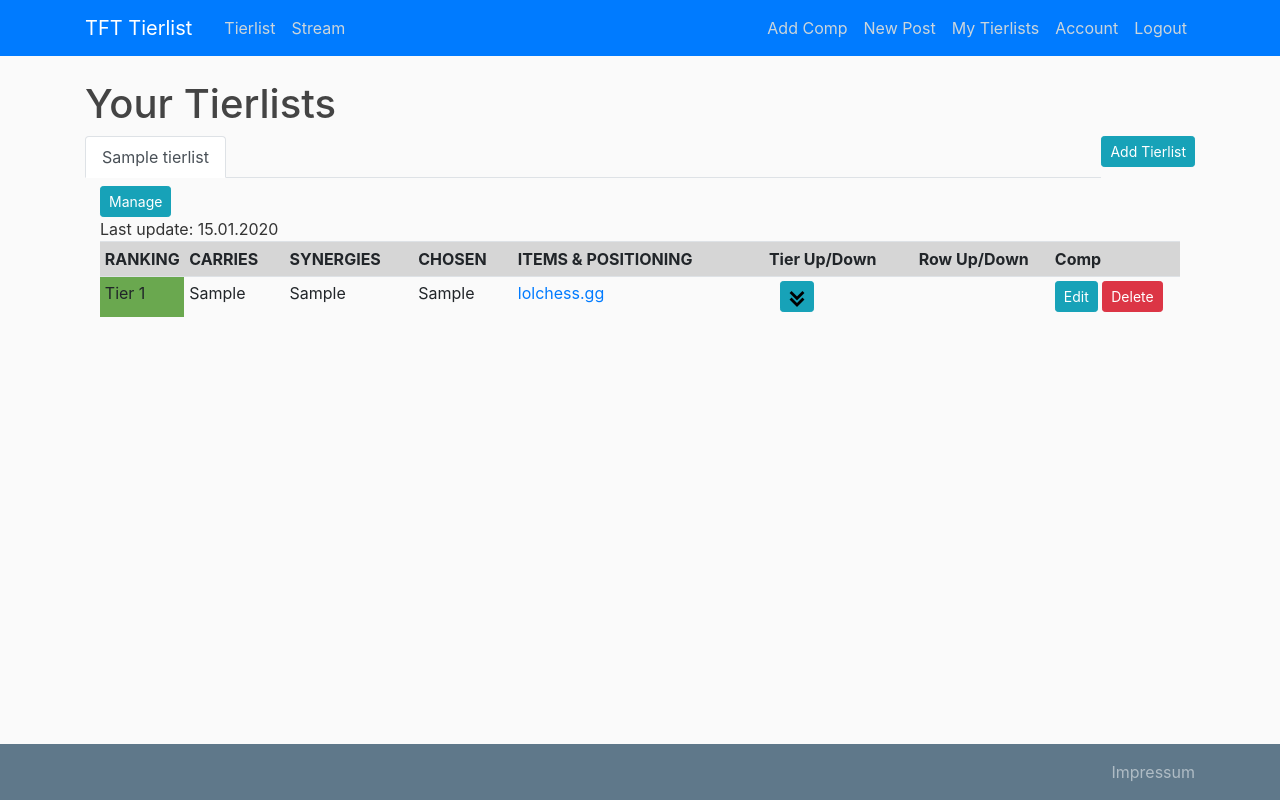
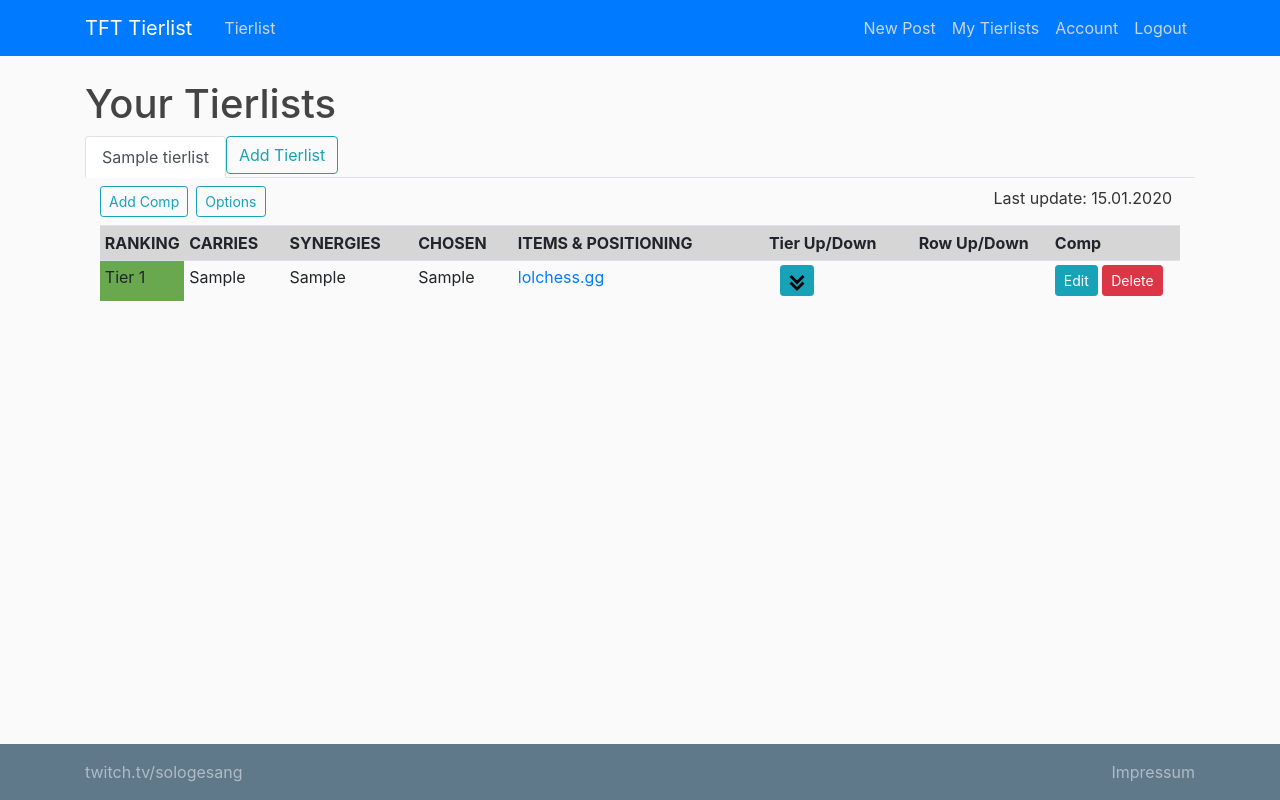
Before and after one commit to Kahitar/TFTTierlist, a Flask app: page /tierlist/manage in a window 1280 px wide. Run offline with Flask 2, Linux system fonts and the light colour scheme; a user stored in the database is signed in; tables that the repository leaves empty hold one stand-in row (values such as "Sample post"); some libraries are stand-ins or nearby versions.

Commit message:
Improved multiple tierlists.

```diff
--- a/tierlist/templates/home.html
+++ b/tierlist/templates/home.html
@@ -1,8 +1,5 @@
 {% extends "layout.html" %}
 {% block content %}
-    {% if current_user.is_authenticated and current_user.is_admin %}
-        <a class="btn btn-info btn-sm float-right mr-4 mt-4" href="#">Manage</a>
-    {% endif %}
     <div class="media">
         <img class="rounded-circle article-img" src="{{ url_for('static', filename='profile_pics/' + tierlist.author.image_file) }}">
         <h1>{{ tierlist.author.username }}'s Tierlist</h1>
--- a/tierlist/templates/layout.html
+++ b/tierlist/templates/layout.html
@@ -28,12 +28,10 @@
 				<div class="collapse navbar-collapse" id="navbarToggle">
 					<div class="navbar-nav mr-auto">
 						<a class="nav-item nav-link" href="{{ url_for('main.home')}}">Tierlist</a>
-						<a class="nav-item nav-link" href="https://www.twitch.tv/sologesang" target="_blank">Stream</a>
 					</div>
 					<!-- Navbar Right Side -->
 					<div class="navbar-nav">
 						{% if current_user.is_authenticated and current_user.is_admin %}
-							<a class="nav-item nav-link" href="{{ url_for('comps.new_comp') }}">Add Comp</a>
 							<a class="nav-item nav-link" href="{{ url_for('posts.new_post') }}">New Post</a>
 							<a class="nav-item nav-link" href="{{ url_for('tierlists.manage') }}">My Tierlists</a>
 						{% endif %}
@@ -68,10 +66,11 @@
 
 	</main>
 
-	<footer class="site-footer pt-8">
+	<footer class="site-footer">
 		<nav class="navbar navbar-dark bg-steel fixed-bottom">
 			<div class="container">
 				<div class="navbar-nav mr-auto">
+					<a class="nav-item nav-link" href="https://www.twitch.tv/sologesang" target="_blank">twitch.tv/sologesang</a>
 				</div>
 				<div class="navbar-nav">
 					<a class="nav-item nav-link" href="{{ url_for('main.impressum')}}">Impressum</a>
--- a/tierlist/templates/tierlist.html
+++ b/tierlist/templates/tierlist.html
@@ -1,5 +1,17 @@
 <div class="container">
-    <div>Last update: {{ tierlist.last_updated.strftime('%d.%m.%Y') }}</div>
+    <!-- <nav class="navbar navbar-expand-md"> -->
+        {% if current_user.is_authenticated and current_user == tierlist.author %}
+            <div class="float-left mt-2 mb-2 mr-2">
+                <a class="btn btn-sm btn-outline-info" href="{{ url_for('comps.new_comp', tierlist_id=tierlist.id) }}">Add Comp</a>
+            </div>
+            <div class="float-left mt-2 mb-2 mr-2">
+                <a class="btn btn-sm btn-outline-info" href="{{ url_for('tierlists.tierlist_properties', tierlist_id=tierlist.id) }}">Options</a>
+            </div>
+        {% endif %}
+        <div class="float-right mt-2 mr-2">
+            <div class="nav-item">Last update: {{ tierlist.last_updated.strftime('%d.%m.%Y') }}</div>
+        </div>
+    <!-- </div> -->
     <table class="table table-hover table-sm">
     <tbody>
         <tr class="table-active">
--- a/tierlist/templates/tierlists.html
+++ b/tierlist/templates/tierlists.html
@@ -1,7 +1,7 @@
 {% extends "layout.html" %}
 {% block content %}
     <h1>Your Tierlists</h1>
-    <a class="btn btn-info btn-sm float-right" href="{{ url_for('tierlists.new_tierlist') }}">Add Tierlist</a>
+    <!-- <a class="btn btn-outline-info btn-sm mb-2" href="{{ url_for('tierlists.new_tierlist') }}">Add Tierlist</a> -->
     <ul class="nav nav-tabs" id="myTab" role="tablist">
         {% for tierlist in tierlists %}
             <li class="nav-item">
@@ -12,6 +12,9 @@
                 {% endif %}
             </li>
         {% endfor %}
+        <li class="nav-item">
+            <a class="btn btn-outline-info pull-right" id="add-list-tab" href="{{ url_for('tierlists.new_tierlist') }}" role="tab">Add Tierlist</a>
+        </li>
     </ul>
 
     <div class="tab-content">
@@ -21,11 +24,6 @@
             {% else %}
                 <div class="tab-pane fade" id="page-{{ loop.index }}" role="tabpanel" aria-labelledby="page-{{ loop.index }}-tab">
             {% endif %}
-                    {% if current_user.is_authenticated and current_user == tierlist.author %}
-                        <div class="container mt-2">
-                            <a class="btn btn-info btn-sm" href="{{ url_for('tierlists.update_tierlist', tierlist_id=tierlist.id) }}">Manage</a>
-                        </div>
-                    {% endif %}
 
                     {% set comps = all_comps[loop.index-1] %}
 
--- a/tierlist/tierlist/forms.py
+++ b/tierlist/tierlist/forms.py
@@ -1,8 +1,10 @@
 from flask_wtf import FlaskForm
 from wtforms import StringField, BooleanField, SubmitField
+from wtforms.validators import DataRequired, Length
 
 
-class ManageTierlistForm(FlaskForm):
-    name = StringField('Name')
+class TierlistPropertiesForm(FlaskForm):
+    name = StringField('Name', validators=[
+                       DataRequired(), Length(min=1, max=20)])
     is_public = BooleanField('Public')
     submit = SubmitField('Save')
--- a/tierlist/tierlist/routes.py
+++ b/tierlist/tierlist/routes.py
@@ -3,7 +3,7 @@ from flask import (render_template, url_for, flash,
 from flask_login import current_user, login_required
 from tierlist import db
 from tierlist.models import Tierlist, Comp
-from tierlist.tierlist.forms import ManageTierlistForm
+from tierlist.tierlist.forms import TierlistPropertiesForm
 
 tierlists = Blueprint('tierlists', __name__)
 
@@ -11,7 +11,7 @@ tierlists = Blueprint('tierlists', __name__)
 @tierlists.route('/tierlist/create', methods=["GET", "POST"])
 @login_required
 def new_tierlist():
-    form = ManageTierlistForm()
+    form = TierlistPropertiesForm()
 
     if form.validate_on_submit():
         name = form.name.data
@@ -23,14 +23,14 @@ def new_tierlist():
         flash("New Tierlist has been created.", "success")
         return redirect(url_for('tierlists.manage'))
 
-    return render_template('manage_tierlist.html', form=form)
+    return render_template('tierlist_properties.html', form=form)
 
 
-@tierlists.route('/tierlist/<int:tierlist_id>/update', methods=["GET", "POST"])
+@tierlists.route('/tierlist/<int:tierlist_id>/properties', methods=["GET", "POST"])
 @login_required
-def update_tierlist(tierlist_id):
+def tierlist_properties(tierlist_id):
     tierlist = Tierlist.query.filter_by(id=tierlist_id).first()
-    form = ManageTierlistForm()
+    form = TierlistPropertiesForm()
     if form.validate_on_submit():
         tierlist.name = form.name.data
         tierlist.is_public = form.is_public.data
@@ -40,7 +40,7 @@ def update_tierlist(tierlist_id):
     elif request.method == 'GET':
         form.name.data = tierlist.name
         form.is_public.data = tierlist.is_public
-    return render_template('manage_tierlist.html', form=form)
+    return render_template('tierlist_properties.html', form=form)
 
 
 @tierlists.route('/tierlist/manage')
--- a/tierlist/tierlist/utils.py
+++ b/tierlist/tierlist/utils.py
@@ -3,7 +3,7 @@ from tierlist import db
 from tierlist.models import Tierlist, Comp
 
 
-def update_tierlist(tierlist):
+def tierlist_properties(tierlist):
     fix_subtier_gaps()
     tierlist.last_updated = datetime.now()
     db.session.commit()
```
Also changed, not shown: tierlist/comps/routes.py (+8 -8 lines), tierlist/templates/tierlist_properties.html (renamed from tierlist/templates/manage_tierlist.html).
